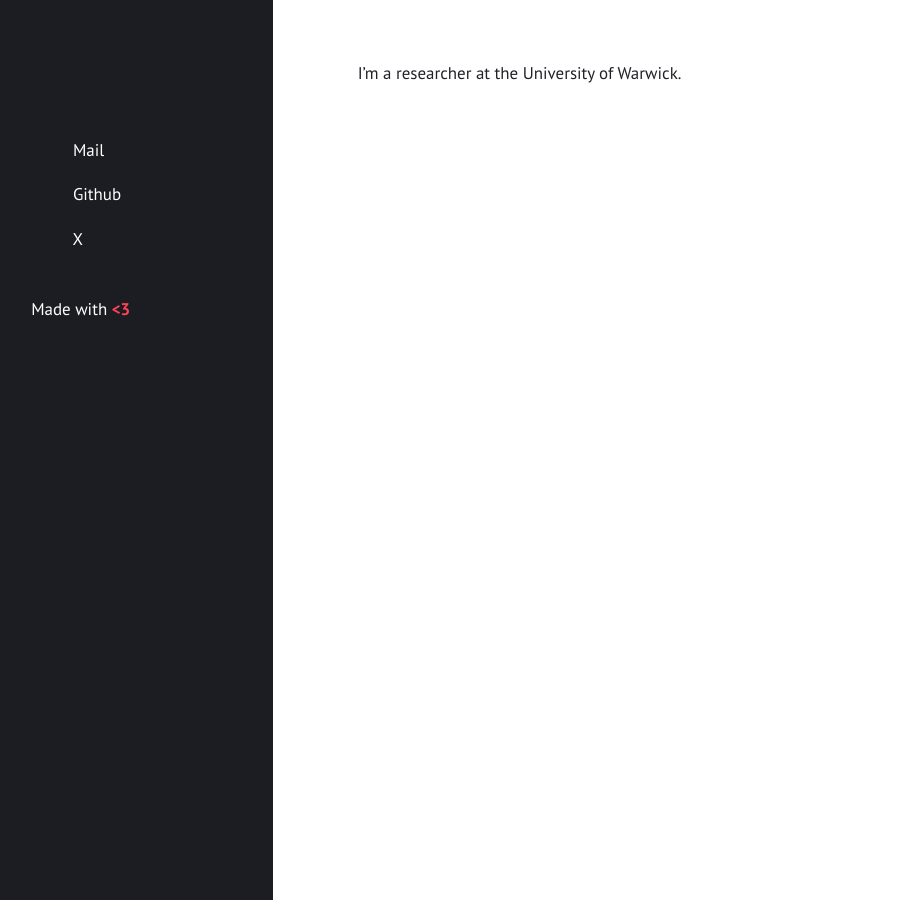
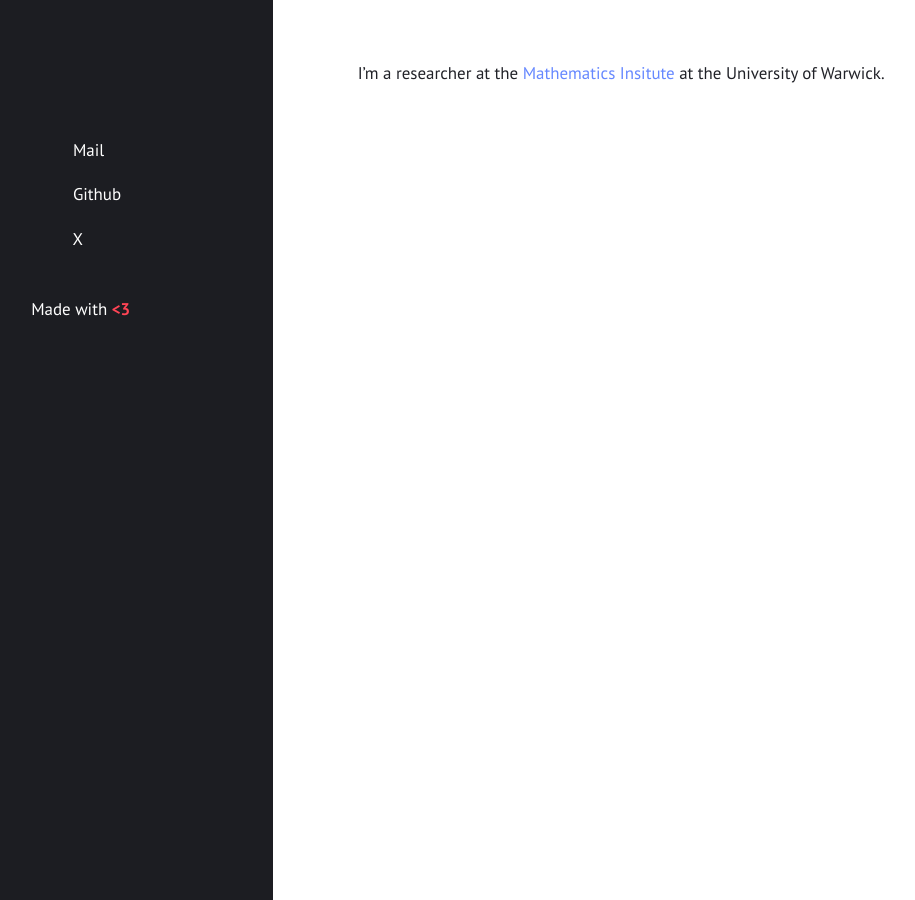
Before and after one commit to lauraguzmanrincon/lauraguzmanrincon.github.io, a Jekyll site: the page built from index.md, in a window 1280 px wide. Shown: the whole page, without its empty margins (7-922 px from the left). Built offline with Jekyll 4.4.1, drawn with Linux system fonts in a browser that asks for light colours.

Commit message:
Update index.md

```diff
--- a/index.md
+++ b/index.md
@@ -3,4 +3,4 @@ layout: page
 title: ""
 ---
 
-I'm a researcher at the University of Warwick.
+I'm a researcher at the [Mathematics Insitute](https://warwick.ac.uk/fac/sci/maths/) at the University of Warwick.
```
